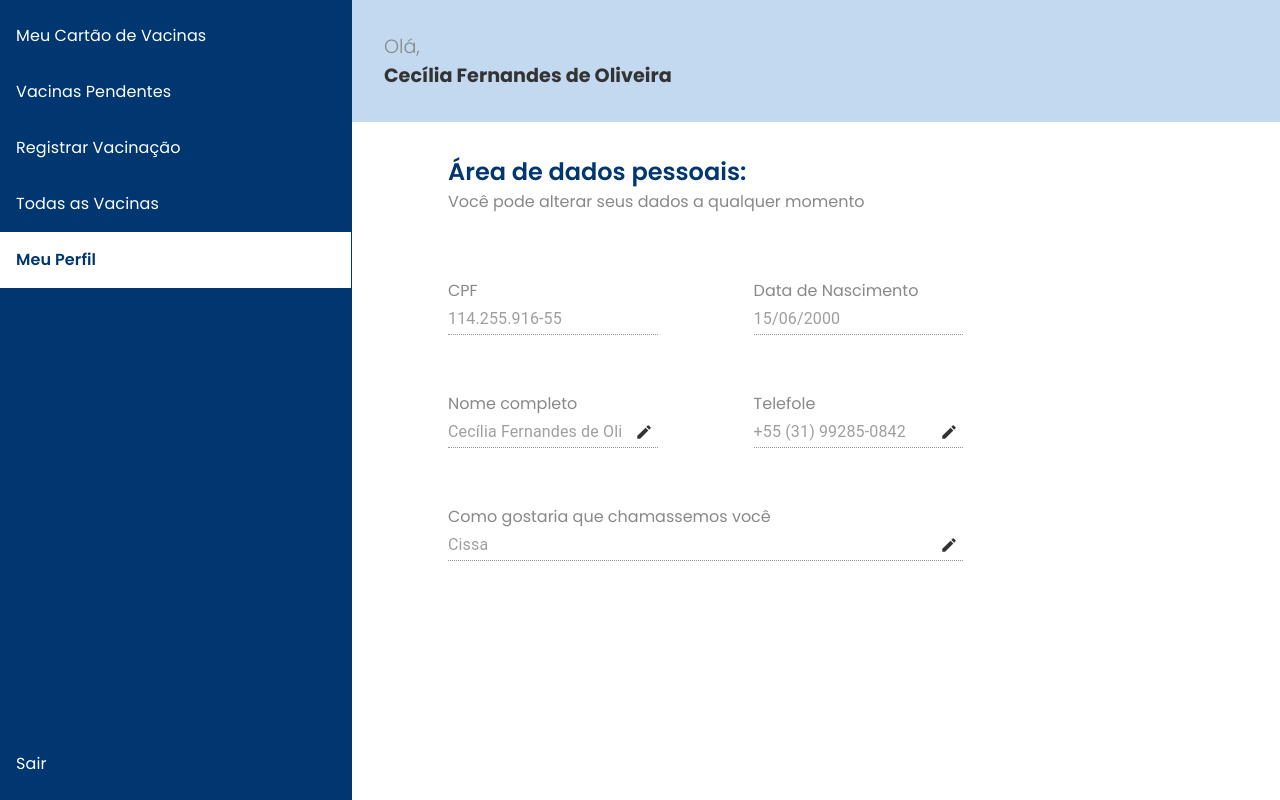
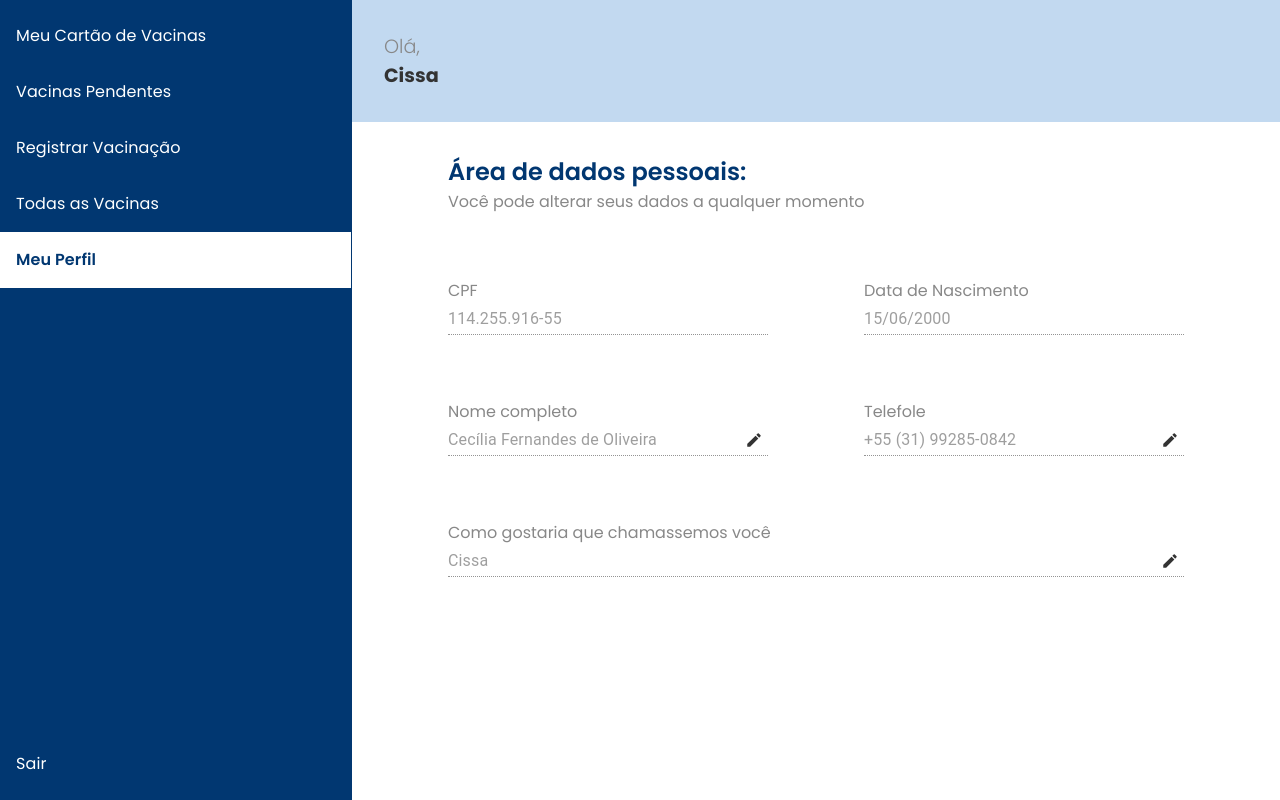
Before and after one commit to ceciliafr/vacina-certa-frontend, a Next.js app: page /meu-perfil in a window 1280 px wide. Built offline with nearby package versions, Linux system fonts and the light colour scheme.

Commit message:
feat: change grid i my profile when its um xs dimension

```diff
--- a/src/components/Form/index.tsx
+++ b/src/components/Form/index.tsx
@@ -16,14 +16,14 @@ export const Form: React.FC = () => {
         <div className={styles.user_info_container}>
           <Grid
             container
-            columns={8}
-            rowSpacing="1rem"
+            rowSpacing={{ xs: 0, sm: 2, md: 3 }}
+            columns={{ xs: 2, sm: 8, md: 8 }}
             columnSpacing={{ xs: 1, sm: 3, md: 12 }}
           >
-            <Grid item xs={4} sm={4} md={4}>
+            <Grid item xs={1} sm={4} md={4}>
               <Input.Visualize lableName="CPF" labelValue="114.255.916-55" />
             </Grid>
-            <Grid item xs={4} sm={4} md={4}>
+            <Grid item xs={1} sm={4} md={4}>
               <Input.Visualize
                 lableName="Data de Nascimento"
                 labelValue="15/06/2000"
--- a/src/components/Form/styles.module.css
+++ b/src/components/Form/styles.module.css
@@ -11,3 +11,9 @@
   gap: 2rem;
   max-width: 70%;
 }
+
+@media (min-width: 70px) {
+  .user_info_container {
+    max-width: 100%;
+  }
+}
--- a/src/components/Input/Edit/index.tsx
+++ b/src/components/Input/Edit/index.tsx
@@ -38,7 +38,7 @@ export const Edit: React.FC<{
                     />
                     <Button.Confirm
                       onClick={() => {
-                        setIsEditing(!isEditing);
+                        value && setIsEditing(!isEditing);
                       }}
                     />
                   </>
--- a/src/components/Layout/RightContent/index.tsx
+++ b/src/components/Layout/RightContent/index.tsx
@@ -6,7 +6,7 @@ export const RightContent: React.FC<React.PropsWithChildren> = ({
 }) => {
   return (
     <div className={styles.container}>
-      <Navbar name={"Cecília Fernandes de Oliveira"} />
+      <Navbar name="Cissa" />
       <div className={styles.children_content}>{children}</div>
     </div>
   );
```
